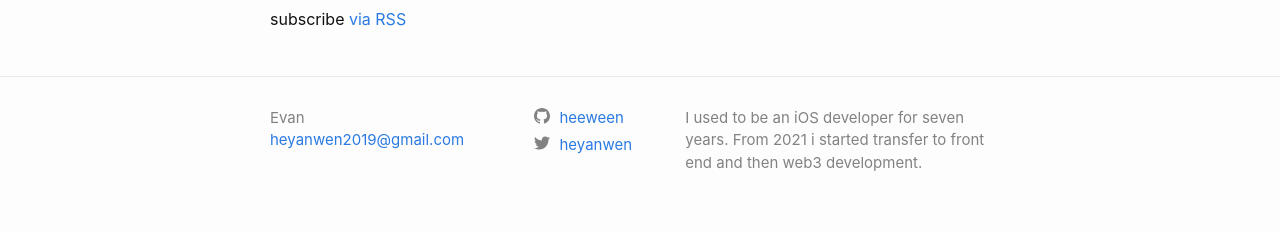
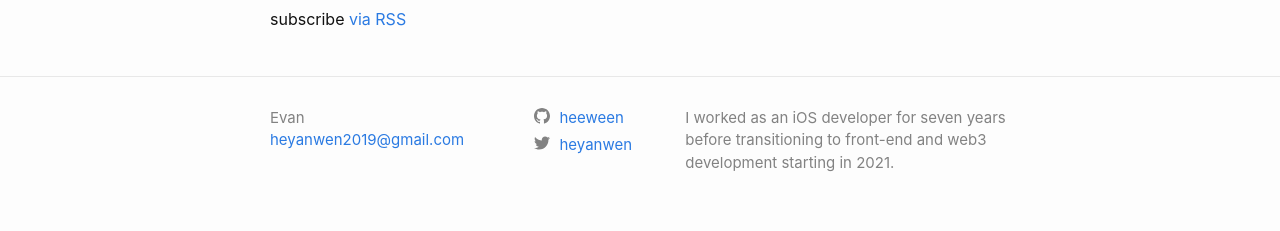
Before and after one commit to heeween/heeween.github.io, a Jekyll site: the page built from index.markdown, in a window 1280 px wide. Shown: the part 1132-1363 px from the top of the page. Built offline with Jekyll 4.4.1, drawn with Linux system fonts in a browser that asks for light colours.

Commit message:
update description of github page

```diff
--- a/_config.yml
+++ b/_config.yml
@@ -21,7 +21,7 @@
 title: Evan
 email: heyanwen2019@gmail.com
 description: >- # this means to ignore newlines until "baseurl:"
-  I used to be an iOS developer for seven years. From 2021 i started transfer to front end and then web3 development.
+  I worked as an iOS developer for seven years before transitioning to front-end and web3 development starting in 2021.
 baseurl: "" # the subpath of your site, e.g. /blog
 url: "" # the base hostname & protocol for your site, e.g. http://example.com
 twitter_username: heyanwen
```
